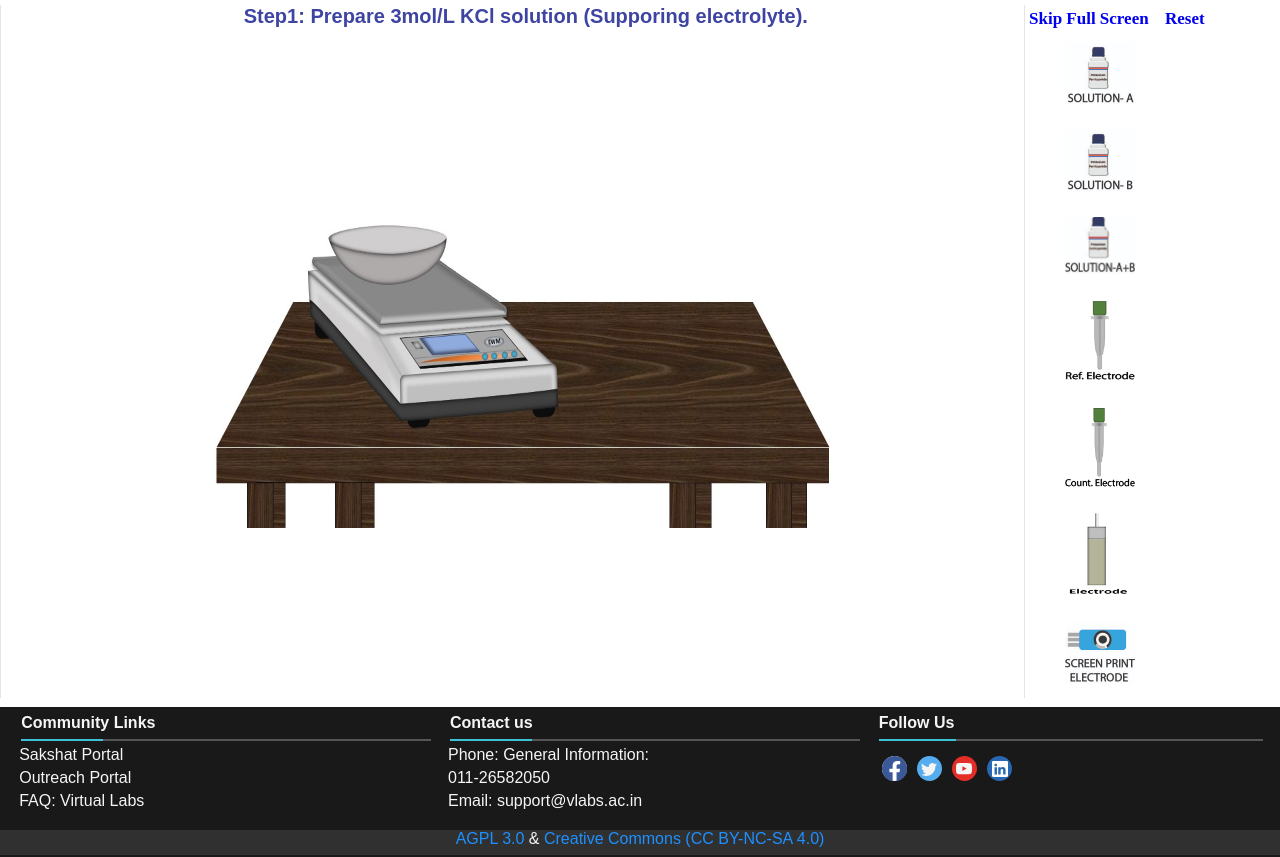
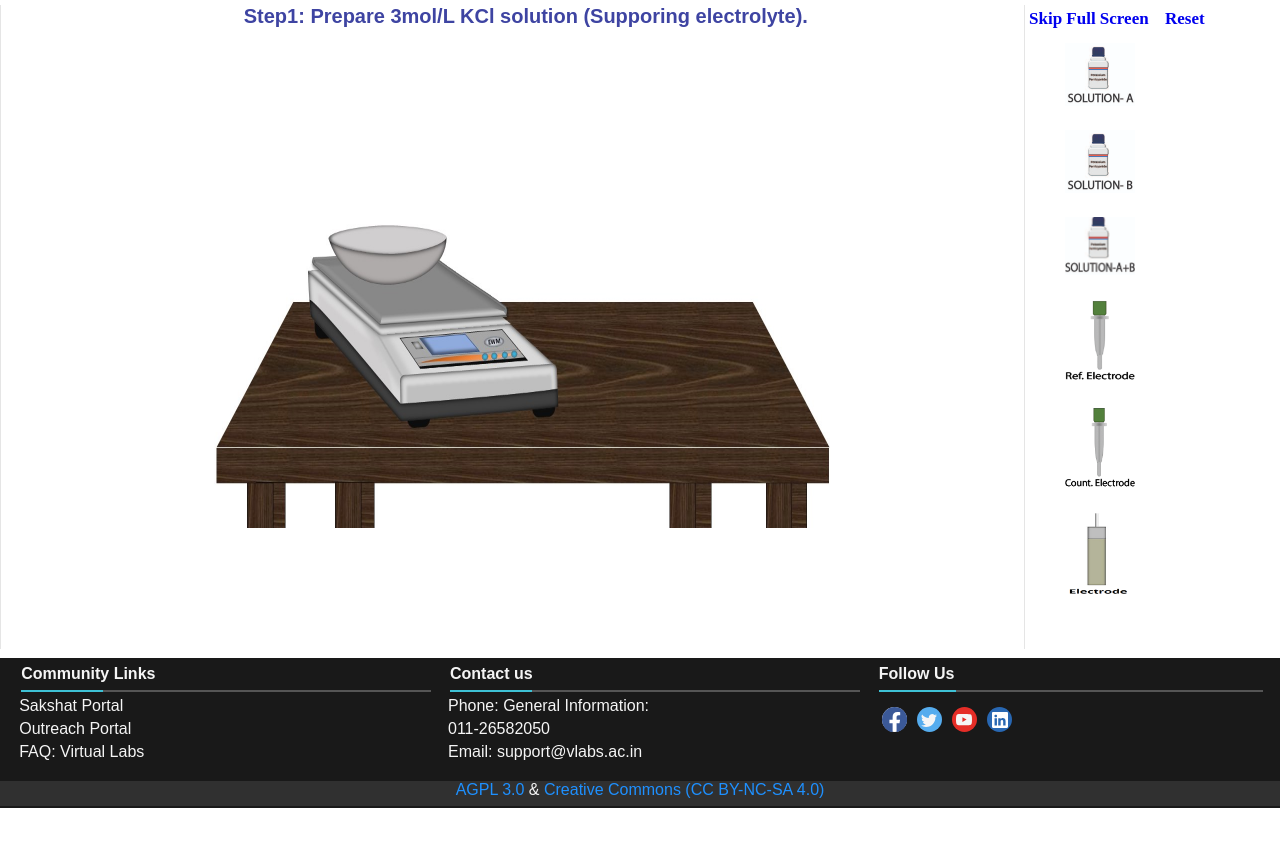
Before and after one commit to virtual-labs/exp-redox-analyte-study-dei, a plain HTML site: page experiment/simulation/index.html in a window 1280 px wide. Both pictures are taken after a click on the link "Maximize The Window". Shown: the top 857 px of the page. After the commit the page ends 808 px from the top, so only its background shows below. Drawn offline with Linux system fonts and the light colour scheme.

Commit message:
Update index.html

```diff
--- a/experiment/simulation/index.html
+++ b/experiment/simulation/index.html
@@ -923,7 +923,7 @@ $(document).ready(function(){
 			<a href="javascript:void(0);" id="c1" style="width:50px;"><img src="images/Mod-GCE.jpg" style="width:50px!important;">Graph-B</a>
 			<a href="javascript:void(0);" id="g1" style="width:50px;"><img src="images/solution-c-icon.png" style="width:50px!important;">Graph-(A+B)</a>
 			</p>
-			<a href="javascript:void(0);" id="rodn1"><img src="images/Screen-Print-Electrode.jpg"></a>
+			<a href="javascript:void(0);" id="rodn1"><img src=""></a>
 			<!--<p class="inlink"><a href="javascript:void(0);" id="b1"><img src="images/b1.jpg"></a></p>
 			<p class="inlink"><a href="javascript:void(0);" id="c1"><img src="images/c1.jpg"></a></p>
 			<p class="inlink"><a href="javascript:void(0);" id="g1"><img src="images/g1.jpg"></a></p>-->
```
